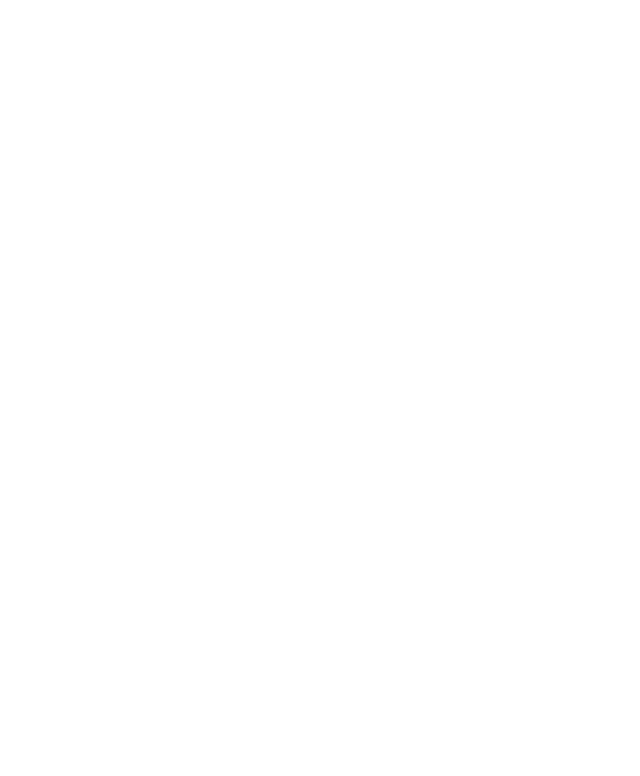
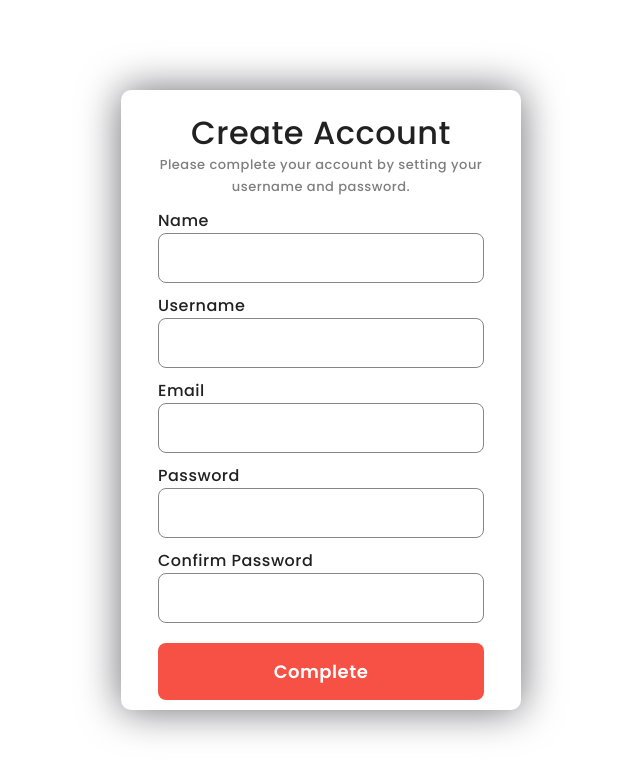
Before and after one commit to aysuhsn/JavaScript_Project, a plain HTML site: page Snobella/register.html in a window 1280 px wide. Shown: the whole page, without its empty margins (319-959 px from the left). Drawn offline with Linux system fonts and the light colour scheme.

Commit message:
register html & css yaradildi

```diff
--- a/Snobella/assets/css/login.css
+++ b/Snobella/assets/css/login.css
@@ -5,7 +5,6 @@
     margin: 0;
     box-sizing: border-box;
 }
-
 
 form{
     height: 530px;
--- a/Snobella/assets/css/register.css
+++ b/Snobella/assets/css/register.css
@@ -0,0 +1,98 @@
+*,
+*:before,
+*:after{
+    padding: 0;
+    margin: 0;
+    box-sizing: border-box;
+}
+
+
+form{
+    height: 620px;
+    width: 400px;
+    background-color: white;
+    position: absolute;
+    transform: translate(-50%,-50%);
+    top: 50%;
+    left: 50%;
+    border-radius: 10px;
+    backdrop-filter: blur(10px);
+    border: 2px solid rgba(255,255,255,0.1);
+    box-shadow: 0 0 40px rgba(8,7,16,0.6);
+    padding: 20px 35px;
+}
+.register{
+    height: 100%;
+}
+form *{
+    font-family: 'Poppins',sans-serif;
+    color: #212121;
+    letter-spacing: 0.5px;
+    outline: none;
+    border: none;
+}
+form h3{
+    font-size: 32px;
+    font-weight: 500;
+    line-height: 42px;
+    text-align: center;
+}
+
+form p{
+    font-family: Poppins;
+    font-size: 13px;
+    line-height: 170%;
+    letter-spacing: 0%;
+    text-align: center;
+    vertical-align: middle;
+    color: #7e7e7e;
+}
+label{
+    display: block;
+    font-size: 16px;
+    font-weight: 500;
+}
+.code{
+    display: flex;
+    justify-content: space-between;
+}
+.code a{
+    color: #424242;
+    font-size: 14px;
+}
+label {
+    margin-top: 10px;
+}
+label a{
+    color: #ffffff;
+    text-decoration: none;
+}
+input{
+    display: block;
+    height: 50px;
+    width: 100%;
+    border: 1px solid #868686;
+    border-radius: 8px;
+    padding: 0 10px;
+    font-size: 14px;
+    font-weight: 300;
+}
+
+button{
+    margin-top: 20px;
+    width: 100%;
+    background-color: #F75145;
+    color: white;
+    padding: 15px 0;
+    font-size: 18px;
+    font-weight: 600;
+    border-radius: 8px;
+    cursor: pointer;
+}
+button:hover{
+    background-color: #ff6d5a;
+    box-shadow: 0 0 20px rgba(8,7,16,0.6);
+}
+ form .account{
+    margin: 10px 0;
+ }
--- a/Snobella/register.html
+++ b/Snobella/register.html
@@ -0,0 +1,39 @@
+<!DOCTYPE html>
+<html lang="en">
+<head>
+    <title>Register</title>
+    <link rel="preconnect" href="https://fonts.gstatic.com">
+    <link rel="stylesheet" href="./assets/css/register.css">
+    <link rel="stylesheet" href="https://cdnjs.cloudflare.com/ajax/libs/font-awesome/5.15.4/css/all.min.css">
+    <link href="https://fonts.googleapis.com/css2?family=Poppins:wght@300;500;600&display=swap" rel="stylesheet">
+
+</head>
+<body>
+        <form>
+            <div class="register">
+                <h3>Create Account</h3>
+
+            <p>Please complete your account by setting your
+                username and password.</p>
+
+            <label for="name">Name</label>
+            <input type="text" id="name">
+
+            <label for="username">Username</label>
+            <input type="text" id="username">
+
+            <label for="email">Email</label>
+            <input type="email" id="email">
+
+            <label for="password" class="code">Password</label>
+            <input type="password" id="password">
+
+            <label for="username">Confirm Password</label>
+            <input type="text" id="username">
+
+            <button>Complete</button>
+            </div>
+
+        </form>
+</body>
+</html>
```
Also changed, not shown: Snobella/login.html (+1 -1 lines).
